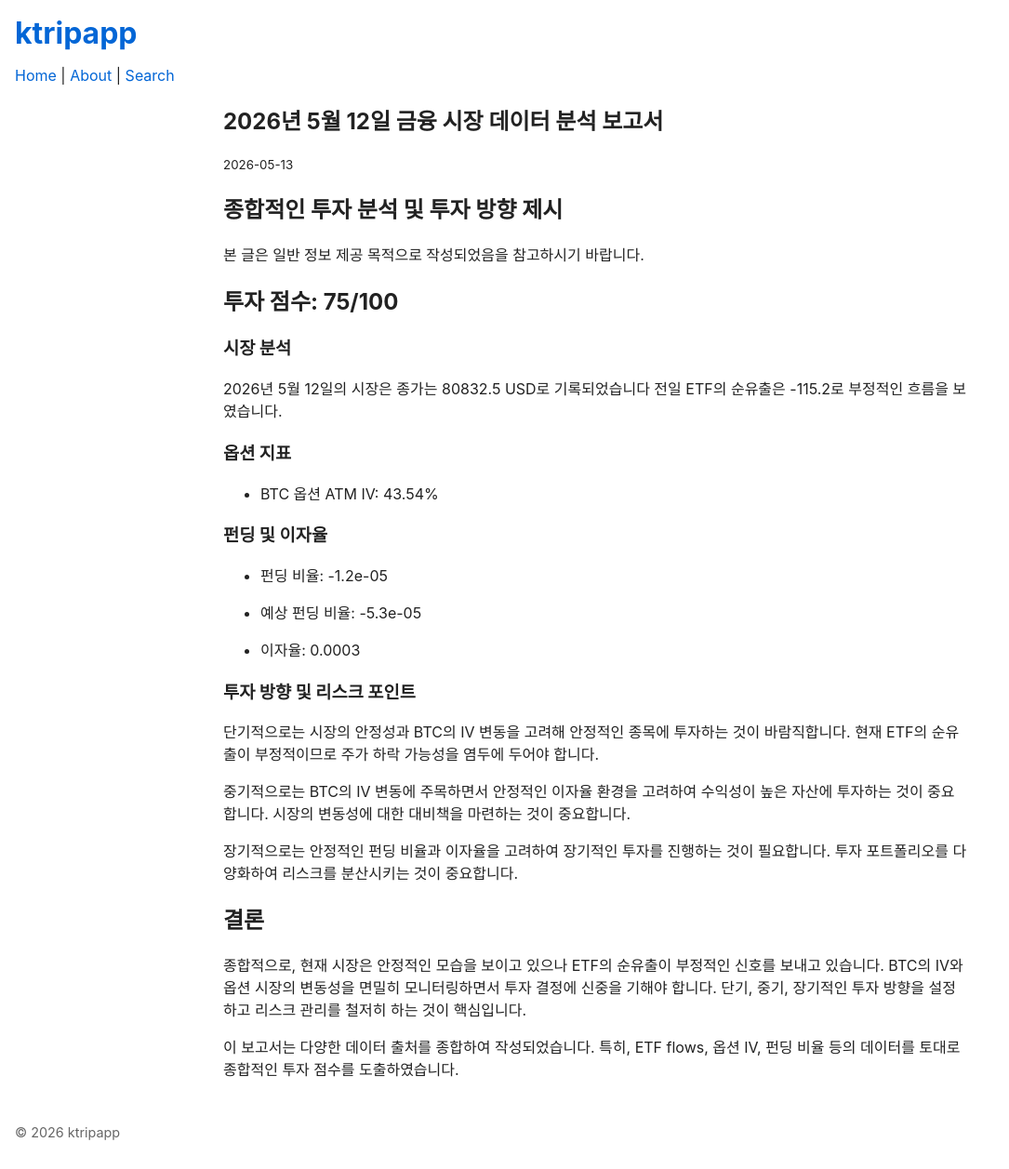
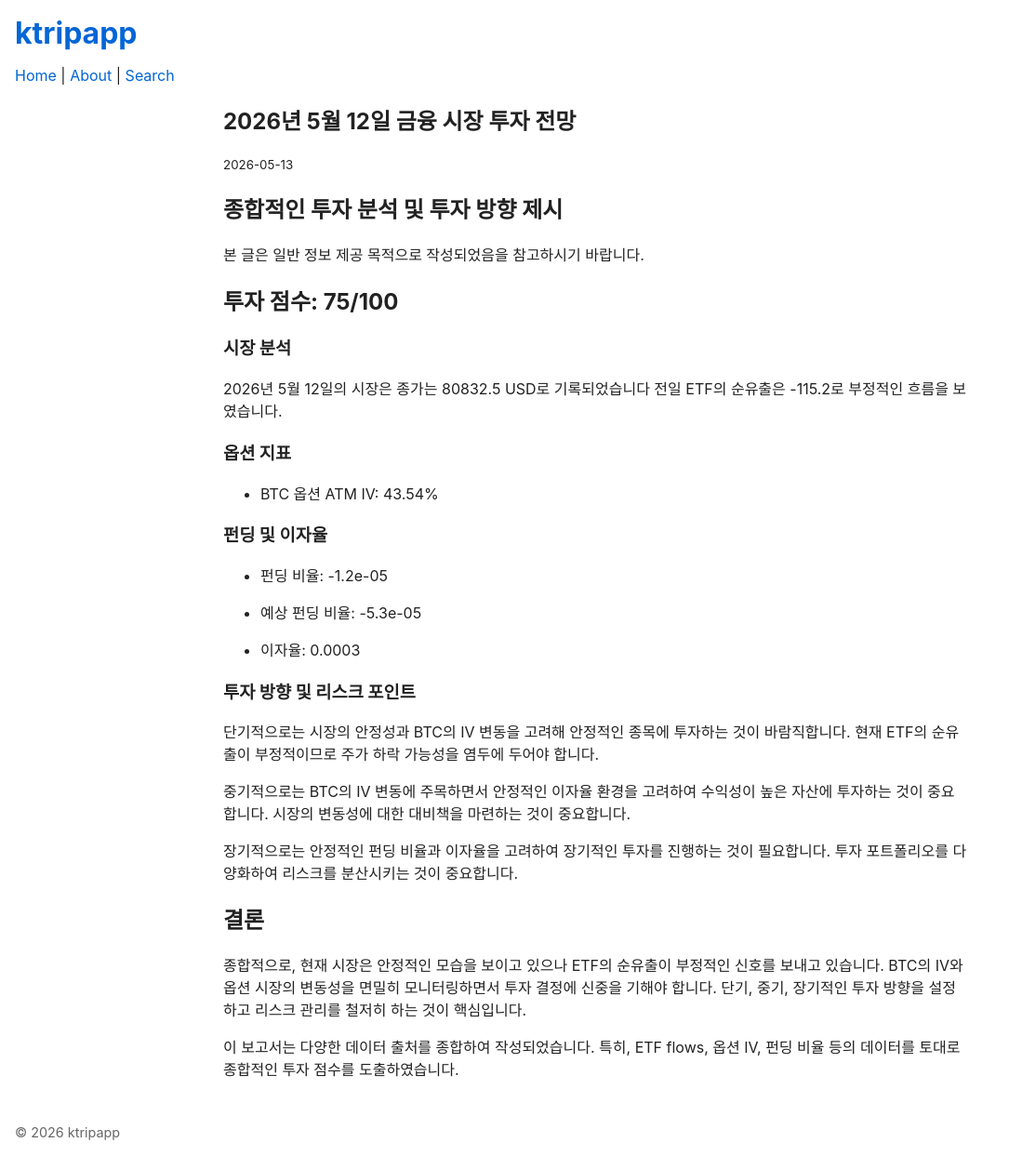
Before and after one commit to ktripapp/ktripapp.github.io, a Jekyll site: the page built from _posts/2026-05-13-jadong-saengseong-poseuteu.md, in a window 1280 px wide. Shown: the whole page at 93% size, without its empty margins (0-1085 px from the left). Built offline with Jekyll 4.4.1, drawn with Linux system fonts in a browser that asks for light colours; comment, search, counter and statistics services are not loaded.

Commit message:
Add post: 2026-05-13-jadong-saengseong-poseuteu.md

```diff
--- a/_posts/2026-05-13-jadong-saengseong-poseuteu.md
+++ b/_posts/2026-05-13-jadong-saengseong-poseuteu.md
@@ -1,13 +1,14 @@
 ---
 layout: post
-title: "2026년 5월 12일 금융 시장 데이터 분석 보고서"
+title: "2026년 5월 12일 금융 시장 투자 전망"
 date: 2026-05-13
-description: "2026년 5월 12일 금융 시장 데이터를 종합 분석하여 투자 점수를 도출하고 투자 방향과 리스크 포인트를 제시합니다."
+description: "2026년 5월 12일의 주요 금융 데이터를 종합하여 종합 투자 점수를 도출하고, 단기/중기/장기 투자 방향과 리스크 포인트를 제시합니다."
 tags:
   - "금융"
-  - "시장 데이터"
-  - "투자 분석"
-canonical: "링크"
+  - "투자"
+  - "시장 전망"
+  - "투자 전략"
+canonical: "https://yourwebsite.com/2026-05-12-investment-outlook"
 ---
 # 종합적인 투자 분석 및 투자 방향 제시
 
```
